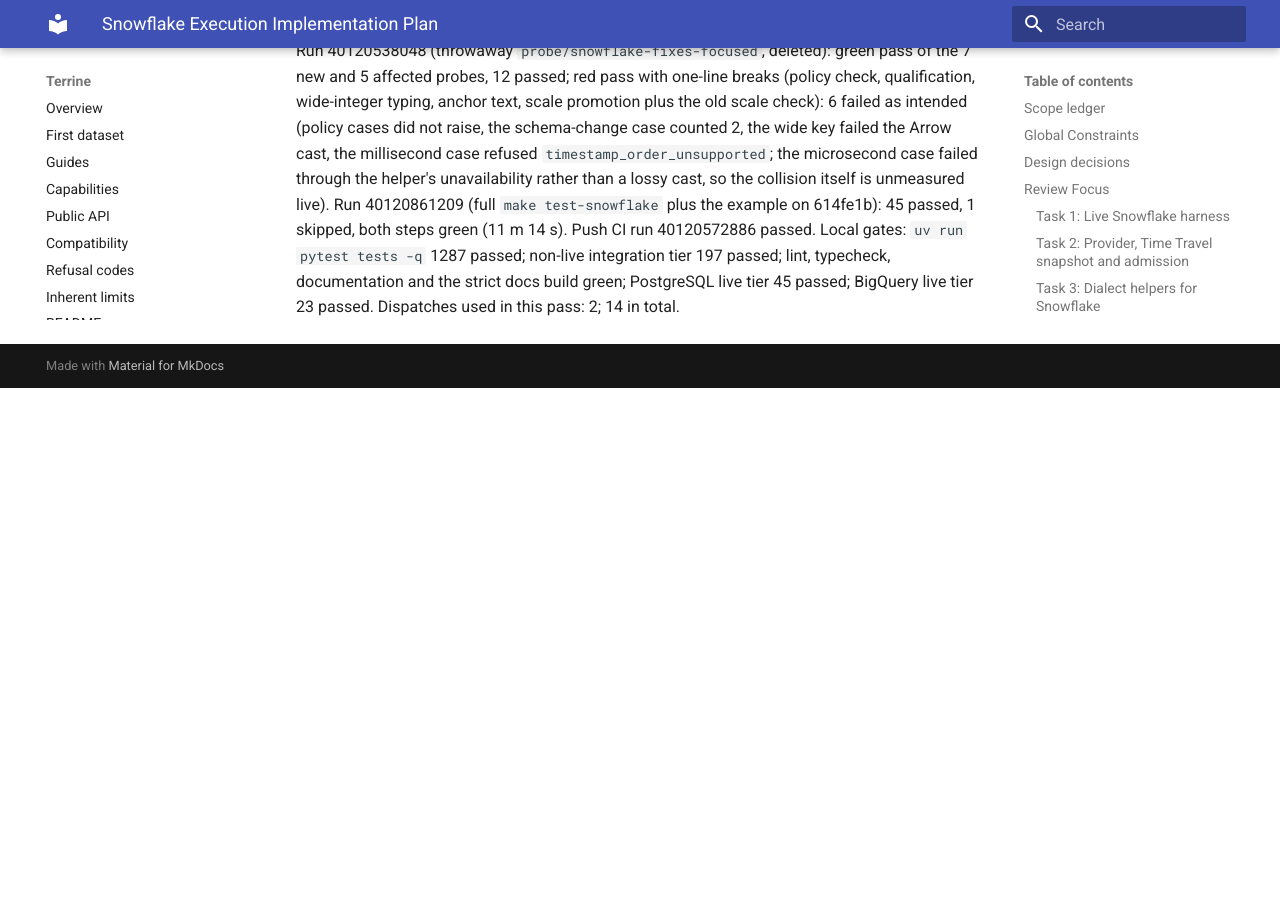
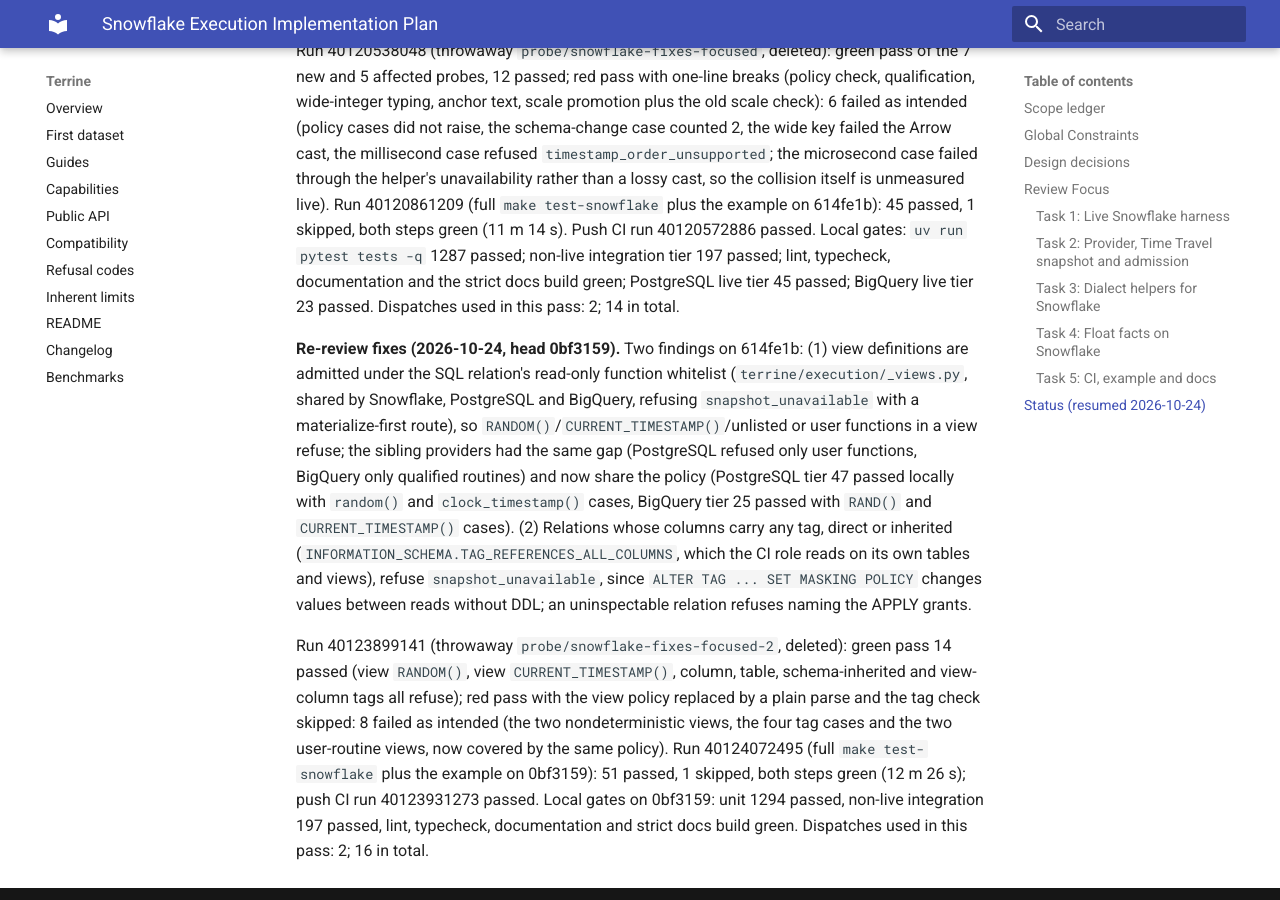
Before and after one commit to kylejcaron/terrine, an MkDocs documentation site: the page built from docs/superpowers/plans/2026-10-23-snowflake-execution.md, in a window 1280 px wide and 900 px high, scrolled down 8363 px. Built offline with MkDocs 1.6.1 and Material for MkDocs 9.7.7, drawn with Linux system fonts in a browser that asks for light colours; before the commit the page ends 8751 px from its top, so only the background shows below that.

Commit message:
docs: record the re-review runs and red check in the plan status

```diff
--- a/docs/superpowers/plans/2026-10-23-snowflake-execution.md
+++ b/docs/superpowers/plans/2026-10-23-snowflake-execution.md
@@ -238,3 +238,30 @@
 lint, typecheck, documentation and the strict docs build green; PostgreSQL
 live tier 45 passed; BigQuery live tier 23 passed. Dispatches used in this
 pass: 2; 14 in total.
+
+**Re-review fixes (2026-10-24, head 0bf3159).** Two findings on 614fe1b:
+(1) view definitions are admitted under the SQL relation's read-only function
+whitelist (`terrine/execution/_views.py`, shared by Snowflake, PostgreSQL and
+BigQuery, refusing `snapshot_unavailable` with a materialize-first route), so
+`RANDOM()`/`CURRENT_TIMESTAMP()`/unlisted or user functions in a view refuse;
+the sibling providers had the same gap (PostgreSQL refused only user
+functions, BigQuery only qualified routines) and now share the policy
+(PostgreSQL tier 47 passed locally with `random()` and `clock_timestamp()`
+cases, BigQuery tier 25 passed with `RAND()` and `CURRENT_TIMESTAMP()`
+cases). (2) Relations whose columns carry any tag, direct or inherited
+(`INFORMATION_SCHEMA.TAG_REFERENCES_ALL_COLUMNS`, which the CI role reads on
+its own tables and views), refuse `snapshot_unavailable`, since `ALTER TAG
+... SET MASKING POLICY` changes values between reads without DDL; an
+uninspectable relation refuses naming the APPLY grants.
+
+Run 40123899141 (throwaway `probe/snowflake-fixes-focused-2`, deleted): green
+pass 14 passed (view `RANDOM()`, view `CURRENT_TIMESTAMP()`, column, table,
+schema-inherited and view-column tags all refuse); red pass with the view
+policy replaced by a plain parse and the tag check skipped: 8 failed as
+intended (the two nondeterministic views, the four tag cases and the two
+user-routine views, now covered by the same policy). Run 40124072495 (full
+`make test-snowflake` plus the example on 0bf3159): 51 passed, 1 skipped,
+both steps green (12 m 26 s); push CI run 40123931273 passed. Local gates on
+0bf3159: unit 1294 passed, non-live integration 197 passed, lint, typecheck,
+documentation and strict docs build green. Dispatches used in this pass: 2;
+16 in total.
```
